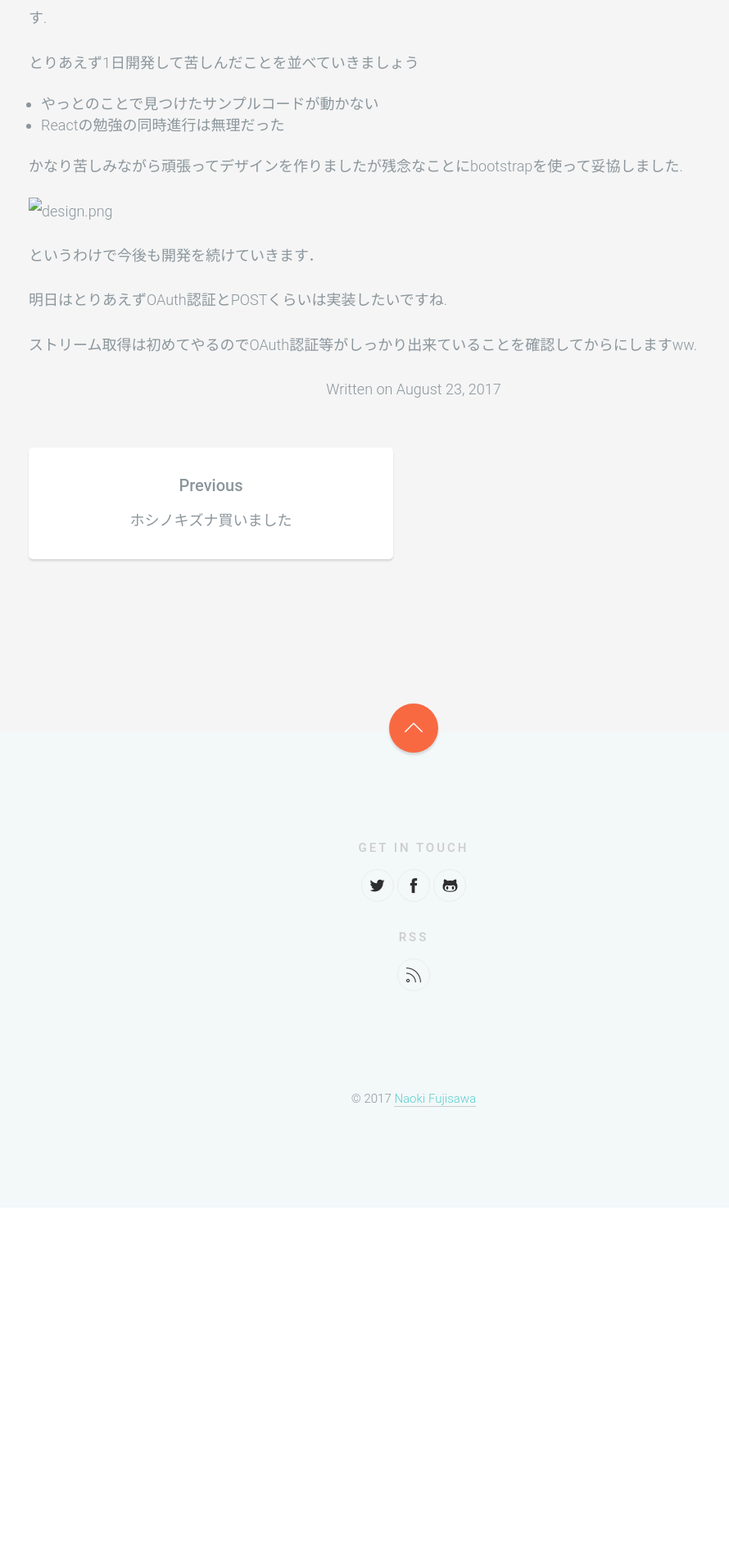
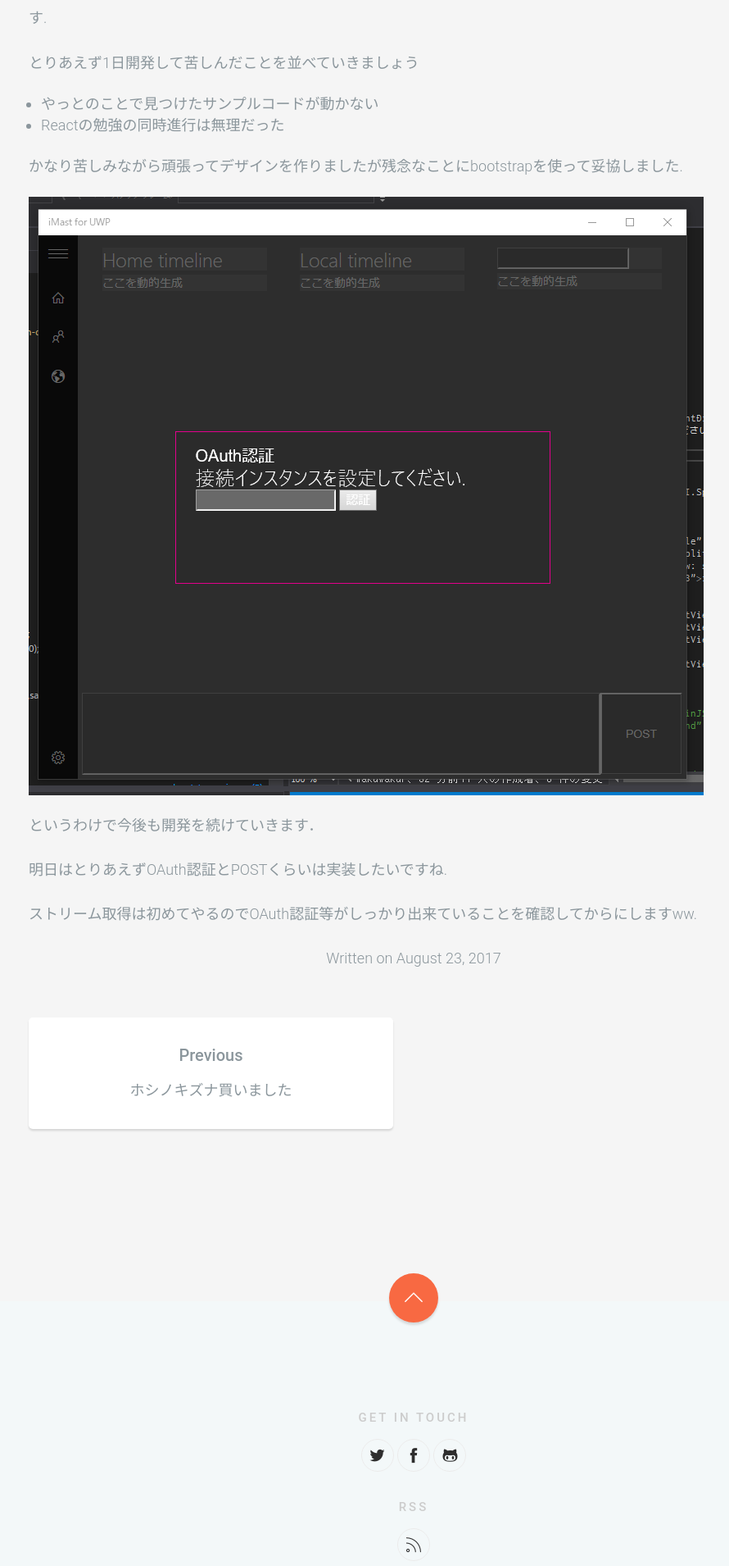
Before and after one commit to WakuwakuP/wakuwakup.github.io, a Jekyll site: the page built from _posts/2017-08-23-uwp-javascript-01.md, in a window 1280 px wide. Shown: the part 1284-3194 px from the top of the page at 82% size, without its empty margins (135-1025 px from the left). Built offline with Jekyll 4.4.1, drawn with Linux system fonts in a browser that asks for light colours; comment, search, counter and statistics services are not loaded; before the commit the page ends 2757 px from its top, so only the background shows below that.

Commit message:
no message

```diff
--- a/_posts/2017-08-23-uwp-javascript-01.md
+++ b/_posts/2017-08-23-uwp-javascript-01.md
@@ -33,7 +33,7 @@ tag:
 
 かなり苦しみながら頑張ってデザインを作りましたが残念なことにbootstrapを使って妥協しました.
 
-![design.png]({{ site.baseurl }}/img/2017/07/23/design.png)
+![design.png]({{ site.baseurl }}/img/2017/08/23/design.png)
 
 というわけで今後も開発を続けていきます．
 
```
